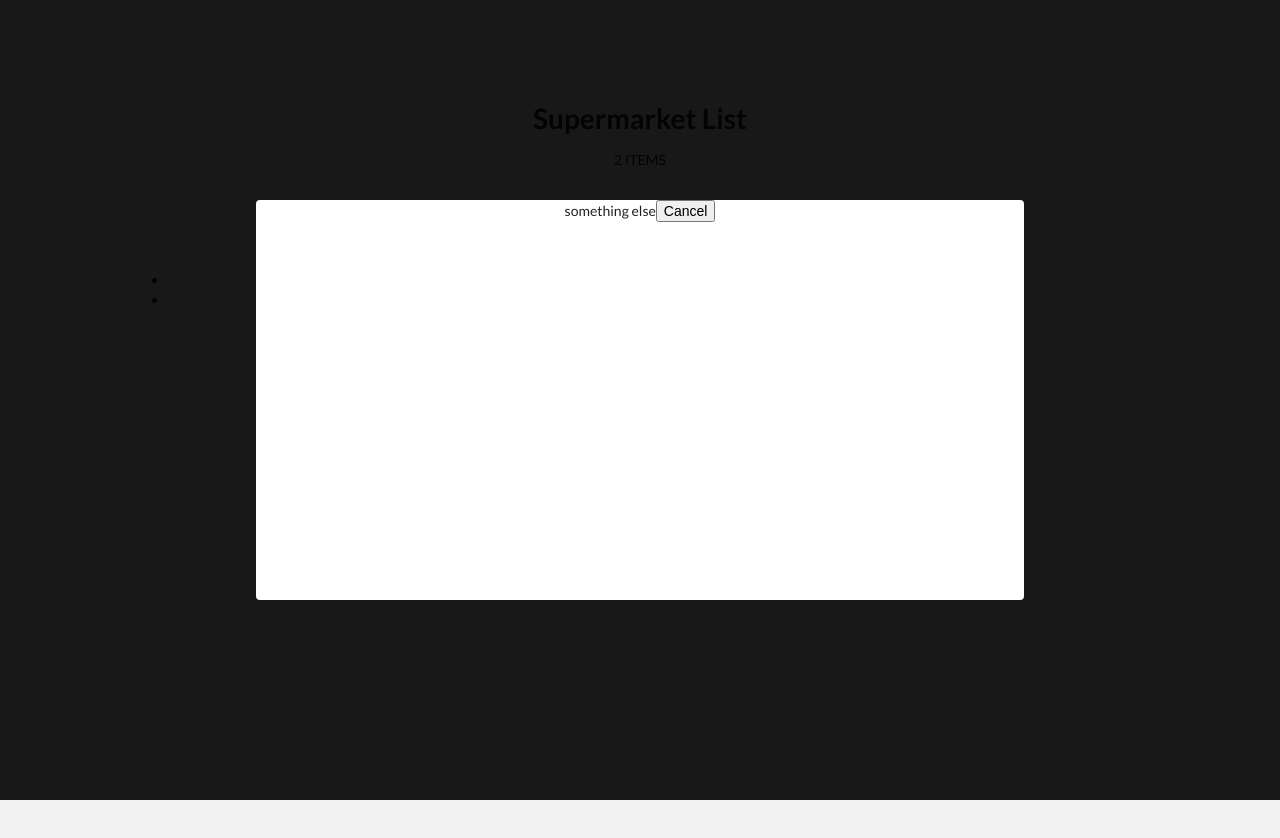
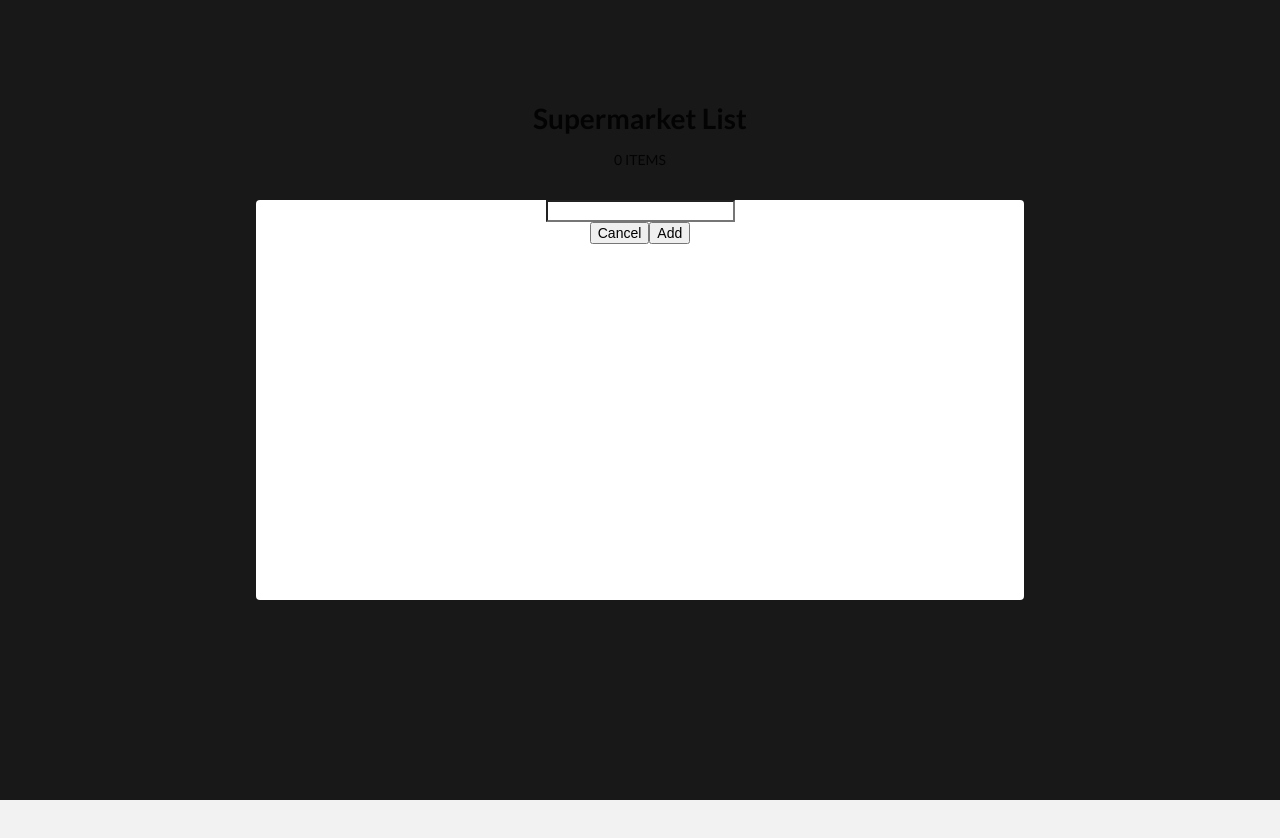
Before and after one commit to Jaguso/supermarket, a React (Create React App) app: page / in a window 1280 px wide. Both pictures are taken after a click on the button "Add Item". Shown: the top 838 px of the page. Built offline with nearby package versions, Linux system fonts and the light colour scheme.

Commit message:
input for adding items works (it also closes modal)

```diff
--- a/src/components/ListItems.js
+++ b/src/components/ListItems.js
@@ -9,7 +9,8 @@ class ListItems extends Component {
     super();
     this.state = {
       isOpen: false,
-      items: ['item1', 'item2']
+      itemname: "",
+      items: []
     }
   }
 
@@ -25,6 +26,14 @@ class ListItems extends Component {
     this.setState({[name]: value});
   }
 
+  onSubmit = (event) => {
+    event.preventDefault();
+    this.setState({
+      items: this.state.items.concat([this.state.itemname]),
+      isOpen: false
+    });
+  }
+
   render() {
     return (
       <div className="container">
@@ -32,17 +41,20 @@ class ListItems extends Component {
           <h1>Supermarket List</h1>
           <p>{this.state.items.length} ITEMS</p>
         </div>
-        <ul>
+
           {this.state.items.map((item, i) => (
-            <li key={i} className="item">
+            <div key={i} className="item">
               {item}
-            </li>
+            </div>
           ))}
-        </ul>
+
         <button onClick={this.openModal}>Add Item</button>
         <Modal
           isOpen={this.state.isOpen}
           onClose={() => this.setState({isOpen: false})}
+          onChange={this.onChangeInput}
+          itemname={this.state.itemname}
+          onSubmit={this.onSubmit}
         />
       </div>
 
--- a/src/components/Modal.css
+++ b/src/components/Modal.css
@@ -17,6 +17,8 @@
   height: 50%;
   border-radius: 4px;
 }
+
+/*  */
 
 .modal-title {
   padding: 35px;
--- a/src/components/Modal.js
+++ b/src/components/Modal.js
@@ -1,25 +1,24 @@
 import React, { Component } from 'react';
-import ReactDOM from 'react-dom';
-
 import './Modal.css';
 
 
 class Modal extends Component {
-
-  constructor() {
-    super();
-    this.state = {
-      itemname: ""
-    }
-  }
 
   render() {
 
     let modal = (
       <div id="main-div">
         <div id="inner-div">
-          something else
+          <form onSubmit={this.props.onSubmit}>
+            <input
+              type="text"
+              name="itemname"
+              value={this.props.itemname}
+              onChange={this.props.onChange}
+            />
+          </form>
           <button onClick={this.props.onClose}>Cancel</button>
+          <button onClick={this.props.onSubmit}>Add</button>
         </div>
       </div>
     );
```
